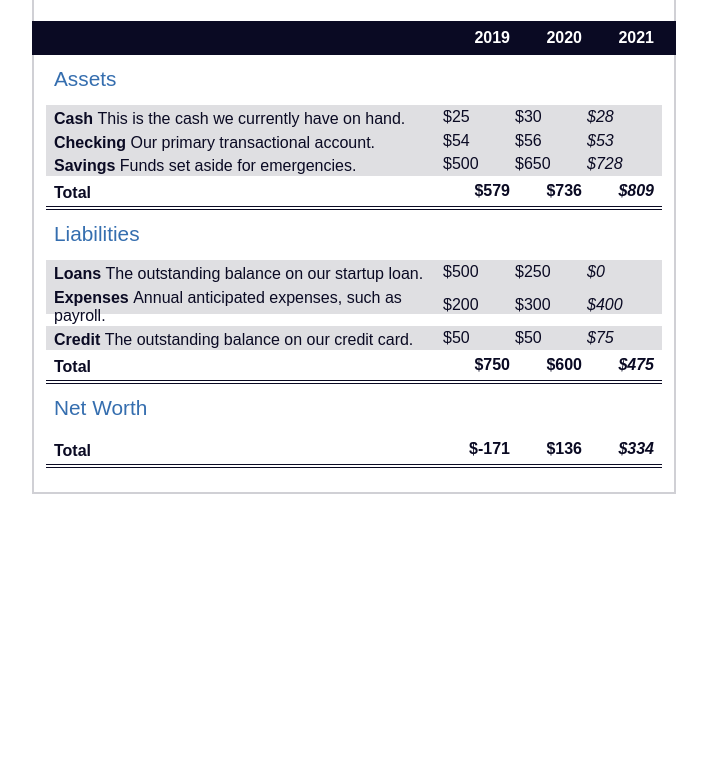
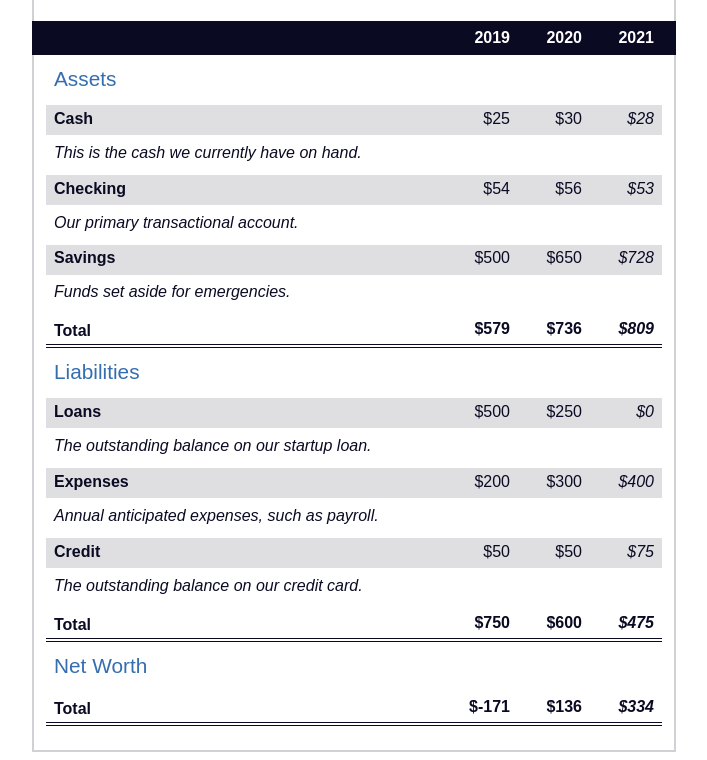
Before and after one commit to cekstedt/FreeCodeCamp-Balance-Sheet, a plain HTML site: page index.html in a window 1280 px wide. Shown: the part 106-866 px from the top of the page, without its empty margins (286-993 px from the left). Before the commit the page ends 800 px from the top, so only its background shows below. Drawn offline with Linux system fonts and the light colour scheme.

Commit message:
Finalize styling.

```diff
--- a/styles.css
+++ b/styles.css
@@ -69,10 +69,6 @@ section {
   padding: 0 0.75rem 1.5rem 0.75rem;
 }
 
-span {
-  font-weight: normal;
-}
-
 table {
   border-collapse: collapse;
   border: 0;
@@ -140,3 +136,21 @@ tr.data th {
   padding-top: 0.3rem;
   padding-left: 0.5rem;
 }
+
+tr.data th .description {
+  display: block;
+  font-weight: normal;
+  font-style: italic;
+  padding: 1rem 0 0.75rem;
+  margin-right: -13.5rem;
+}
+
+tr.data td {
+  vertical-align: top;
+  padding: 0.3rem 0.25rem 0;
+  text-align: right;
+}
+
+tr.data td:last-of-type {
+  padding-right: 0.5rem;
+}
```
